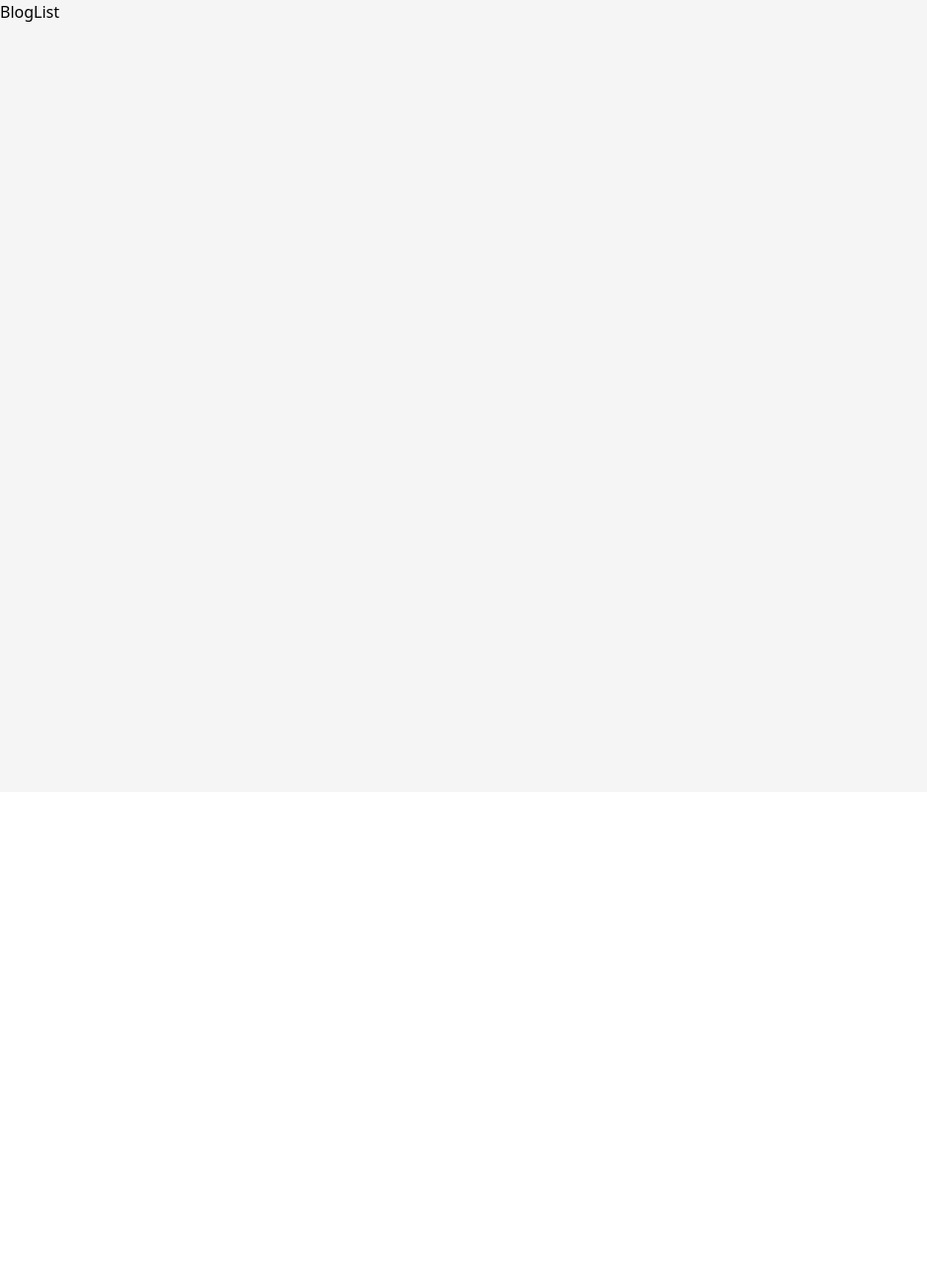
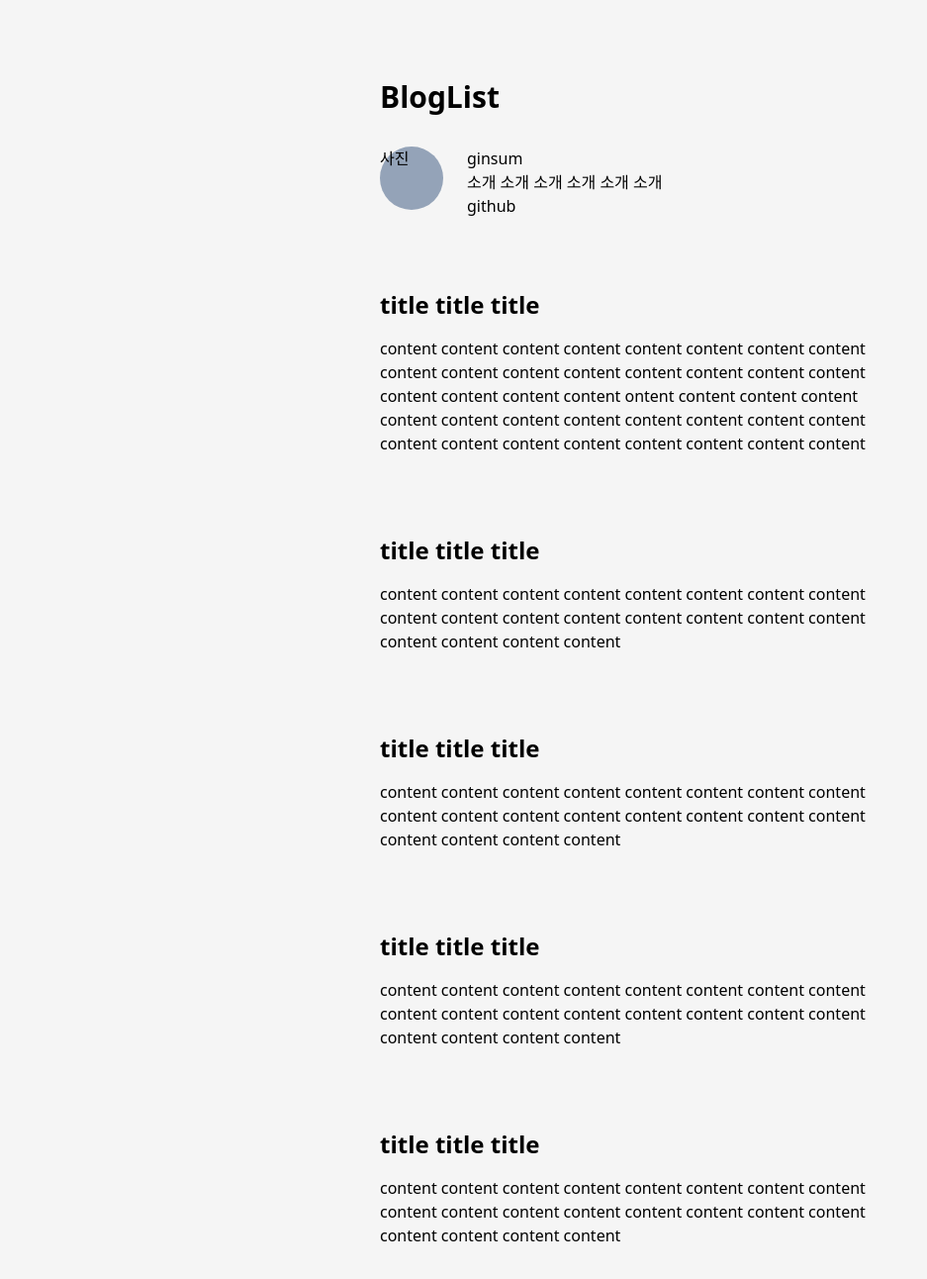
Before and after one commit to ginsum/new-blog, a React (Create React App) app: page /blog in a window 1280 px wide. Shown: the top 1292 px of the page at 99% size, without its empty margins (0-937 px from the left). Before the commit the page ends 800 px from the top, so only its background shows below. Built offline with nearby package versions, Linux system fonts and the light colour scheme.

Commit message:
add blog list page

```diff
--- a/src/App.tsx
+++ b/src/App.tsx
@@ -1,8 +1,8 @@
-import Root from './routes';
+import Root from "./routes";
 
 function App() {
   return (
-    <div className="w-screen h-screen bg-neutral-100">
+    <div className="w-screen h-full bg-neutral-100">
       <Root />
     </div>
   );
--- /dev/null
+++ b/src/page/blog/detail.tsx
@@ -0,0 +1,14 @@
+const BlogList = () => (
+  <div className="flex flex-col container mx-auto px-24 py-20 justify-center">
+    <div>제목</div>
+    <div>날짜</div>
+
+    <div>
+      content content content content content content content content content
+      content content content content content content content content content
+      content content
+    </div>
+  </div>
+);
+
+export default BlogList;
--- a/src/page/blog/list.tsx
+++ b/src/page/blog/list.tsx
@@ -1,6 +1,57 @@
 const BlogList = () => (
-  <div>
-    <div>BlogList</div>
+  <div className="flex flex-col container mx-auto w-2/5 py-20 justify-center">
+    <div className="text-3xl font-bold mb-8">BlogList</div>
+    <div className="flex mb-8">
+      <div className="w-16 h-16 rounded-full bg-slate-400 mr-6">사진</div>
+      <div>
+        <div>ginsum</div>
+        <div>소개 소개 소개 소개 소개 소개</div>
+        <div>github</div>
+      </div>
+    </div>
+
+    <div className="my-10">
+      <div className="text-2xl font-bold mb-4">title title title</div>
+      <div>
+        content content content content content content content content content
+        content content content content content content content content content
+        content content ontent content content content content content content
+        content content content content content content content content content
+        content content content content
+      </div>
+    </div>
+    <div className="my-10">
+      <div className="text-2xl font-bold mb-4">title title title</div>
+      <div>
+        content content content content content content content content content
+        content content content content content content content content content
+        content content
+      </div>
+    </div>
+    <div className="my-10">
+      <div className="text-2xl font-bold mb-4">title title title</div>
+      <div>
+        content content content content content content content content content
+        content content content content content content content content content
+        content content
+      </div>
+    </div>
+    <div className="my-10">
+      <div className="text-2xl font-bold mb-4">title title title</div>
+      <div>
+        content content content content content content content content content
+        content content content content content content content content content
+        content content
+      </div>
+    </div>
+    <div className="my-10">
+      <div className="text-2xl font-bold mb-4">title title title</div>
+      <div>
+        content content content content content content content content content
+        content content content content content content content content content
+        content content
+      </div>
+    </div>
   </div>
 );
 
--- a/src/page/resume.tsx
+++ b/src/page/resume.tsx
@@ -1,7 +1,7 @@
 const Resume = () => {
   return (
     <div className="flex flex-col container mx-auto px-24 py-20 justify-center">
-      <div className="text-2xl font-bold mb-8">기술 이력서</div>
+      <div className="text-3xl font-bold mb-8">기술 이력서</div>
       <div className="mb-4">
         <div className="text-xl font-bold mb-2">
           프론트엔드 엔지니어 정혜경입니다.
```
